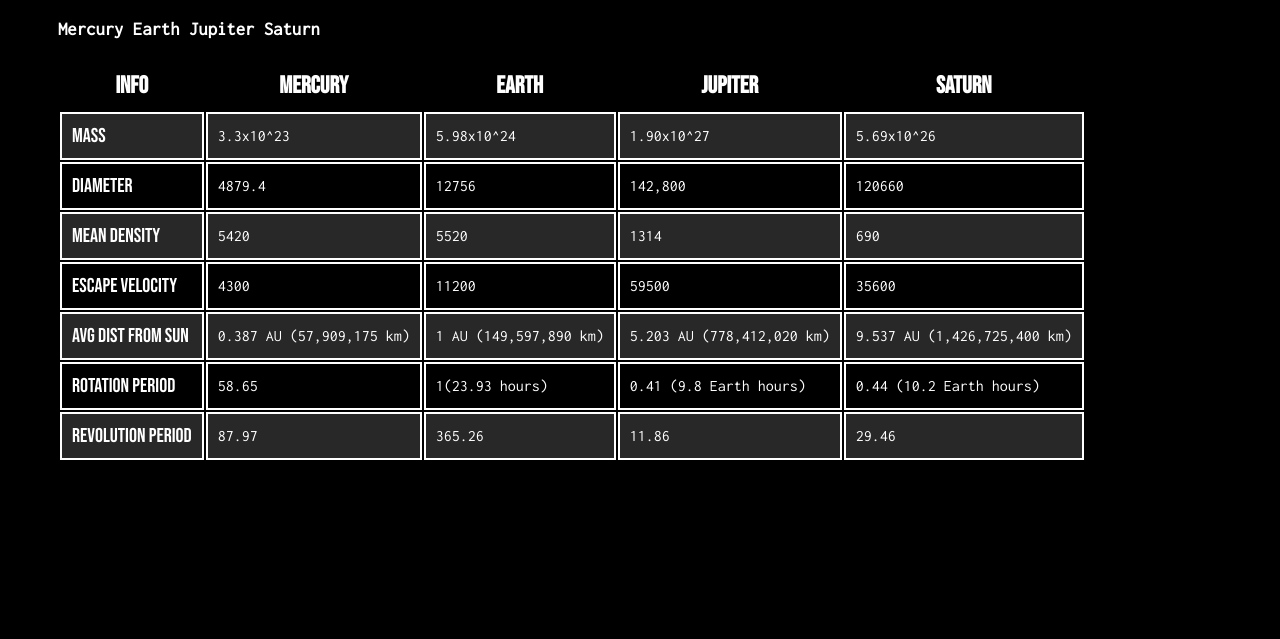
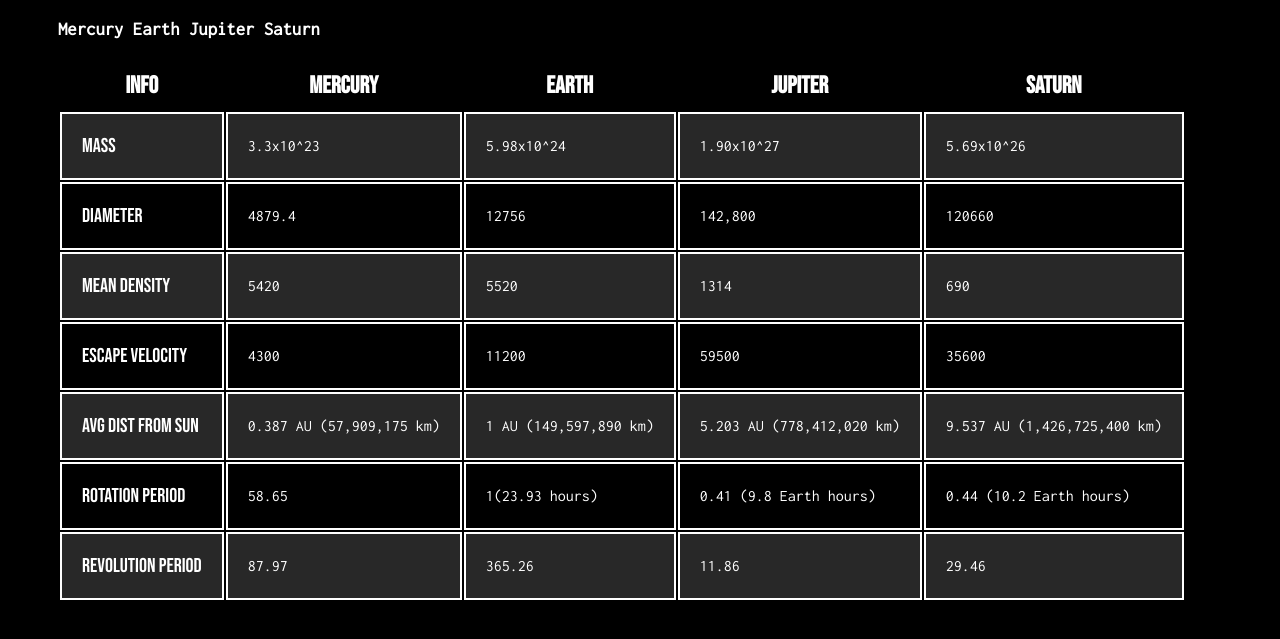
Before and after one commit to KellyTTan/lab5, a plain HTML site: page index.html in a window 1280 px wide. Shown: the part 115-754 px from the top of the page. Drawn offline with Linux system fonts and the light colour scheme.

Commit message:
Update StyleSheet.css

```diff
--- a/StyleSheet.css
+++ b/StyleSheet.css
@@ -33,7 +33,7 @@ th {
     font-family: 'Bebas Neue', cursive;
     color: white;
     text-align: center;
-    margin 5px auto;
+    margin 10px auto;
     padding: 10px;
     font-size: 24px;
 }
@@ -41,8 +41,8 @@ th {
 td {
     font-family: 'Inconsolata', monospace;
     color: white;
-    margin 5px auto;
-    padding: 10px;
+    margin 10px auto;
+    padding: 20px;
 }
 
 table td {
```
